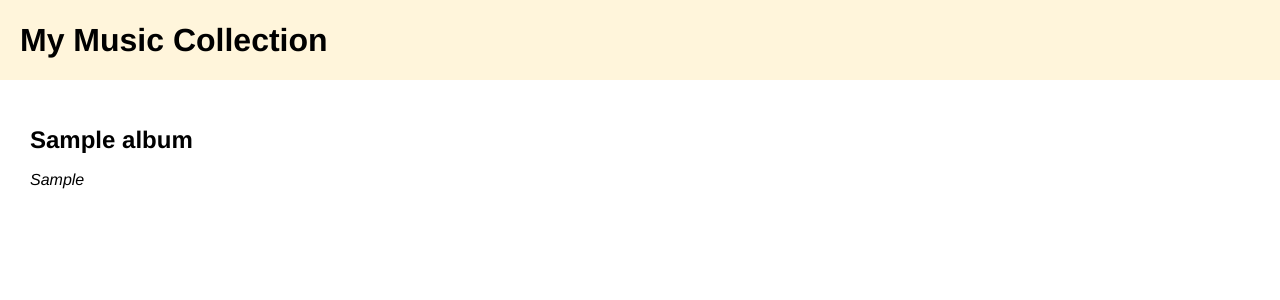
After one commit to Momentum-Team-8/django-music-roanblanchard, a Django app: page /albums/1/ in a window 1280 px wide. The commit adds this page. Shown: the top 300 px of the page. Run offline with Django 3.2, Linux system fonts and the light colour scheme; tables that the repository leaves empty hold one stand-in row (values such as "Sample post").

Commit message:
finally am able to see the details page of an album

```diff
--- a/albums/models.py
+++ b/albums/models.py
@@ -7,3 +7,6 @@ class Album(models.Model):
     title = models.CharField(max_length=200)
     artist = models.CharField(max_length=200)
     created_date = models.DateTimeField(default=timezone.now)
+
+    # def __str__(self):
+    #     return self.title + self.artist
--- a/albums/static/css/albums.css
+++ b/albums/static/css/albums.css
@@ -7,7 +7,7 @@
 body {
     font-family: Helvetica, sans-serif;
     line-height: 40px;
-    background-color: #fff5db;
+    background-color: white;
 }
 
 a {
@@ -20,7 +20,7 @@ h1 > a {
 
 h1 {
     margin-bottom: 40px;
-    background-color: white;
+    background-color: #fff5db;
     padding: 20px;
     margin-top: 0;
     margin-left: 0;
--- a/albums/templates/albums/base.html
+++ b/albums/templates/albums/base.html
@@ -1,17 +1,23 @@
 {% load static %}
 <!DOCTYPE html>
-<head>
-    <link rel="stylesheet" href="{% static 'css/albums.css' %}">
-    <title>Albums</title>
-</head>
-<header>
-    <h1><a href="/">My Music Collection</a></h1>
-</header>
-
-{% for album in albums %}
-    <article>
-        <!-- <time>published: {{ album.published_date }}</time> -->
-        <h2><a href="">{{ album.title }}</a></h2>
-        <p>{{ album.artist|linebreaksbr }}</p>
-    </article>
-{% endfor %}
+<html>
+    <head>
+        <title>Albums</title>
+        <link rel="stylesheet" href="{% static 'css/albums.css' %}">
+    </head>
+    <body>
+        <header class="page-header">
+          <div class="container">
+              <h1><a href="/">My Music Collection</a></h1>
+          </div>
+        </header>
+        <main class="container">
+            <div class="row">
+                <div class="col">
+                {% block content %}
+                {% endblock %}
+                </div>
+            </div>
+        </main>
+    </body>
+</html>
--- /dev/null
+++ b/albums/templates/albums/post_detail.html
@@ -0,0 +1,8 @@
+{% extends 'albums/base.html' %}
+
+{% block content %}
+    <article>
+        <h2>{{ album.title }}</h2>
+        <p>{{ album.artist|linebreaksbr }}</p>
+    </article>
+{% endblock %}
--- a/albums/templates/albums/post_list.html
+++ b/albums/templates/albums/post_list.html
@@ -5,7 +5,7 @@
     {% for album in albums %}
         <article>
             <!-- <time>published: {{ album.published_date }}</time> -->
-            <h2><a href="">{{ album.title }}</a></h2>
+            <h2><a href="{% url 'album_detail' pk=album.pk %}">{{ album.title }}</a></h2>
             <p>{{ album.artist|linebreaksbr }}</p>
         </article>
     {% endfor %}
--- a/albums/urls.py
+++ b/albums/urls.py
@@ -3,4 +3,5 @@ from . import views
 
 urlpatterns = [
     path('', views.album_list, name='album_list'),
+    path('albums/<int:pk>/', views.album_detail, name='album_detail'),
 ]
--- a/albums/views.py
+++ b/albums/views.py
@@ -1,8 +1,13 @@
 from django.shortcuts import render
 from .models import Album
 from django.utils import timezone
+from django.shortcuts import render, get_object_or_404
 
 # Create your views here.
 def album_list(request):
     albums = Album.objects.filter(created_date__lte=timezone.now()).order_by('created_date')
     return render(request, 'albums/post_list.html', {'albums': albums})
+
+def album_detail(request, pk):
+    album = get_object_or_404(Album, pk=pk)
+    return render(request, 'albums/post_detail.html', {'album': album})
--- a/django_music/settings.py
+++ b/django_music/settings.py
@@ -11,7 +11,7 @@ https://docs.djangoproject.com/en/3.2/ref/settings/
 """
 
 from pathlib import Path
-
+import os
 # Build paths inside the project like this: BASE_DIR / 'subdir'.
 BASE_DIR = Path(__file__).resolve().parent.parent
 
@@ -119,6 +119,7 @@ USE_TZ = True
 # https://docs.djangoproject.com/en/3.2/howto/static-files/
 
 STATIC_URL = '/static/'
+STATIC_ROOT = os.path.join(BASE_DIR, 'static')
 
 # Default primary key field type
 # https://docs.djangoproject.com/en/3.2/ref/settings/#default-auto-field
```
